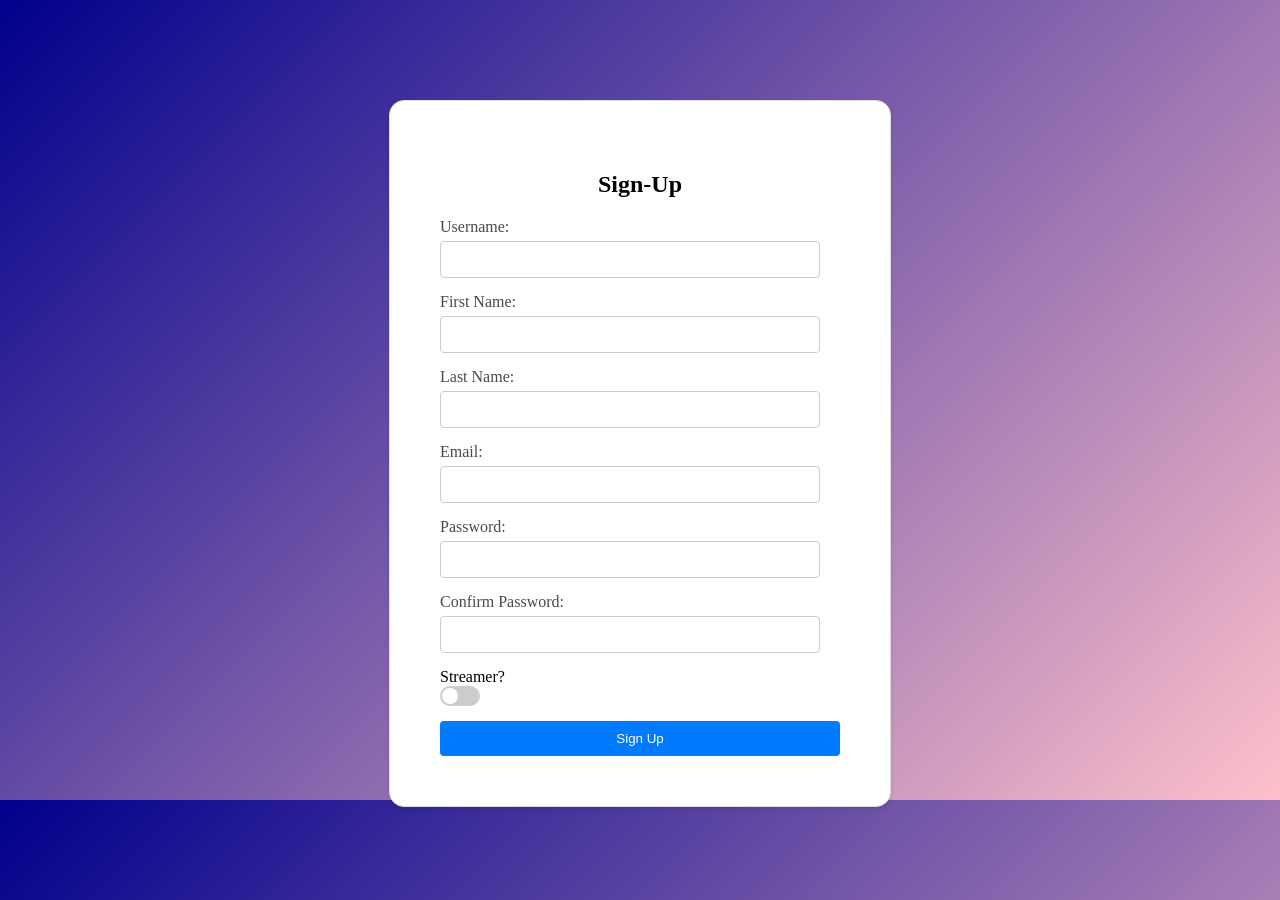
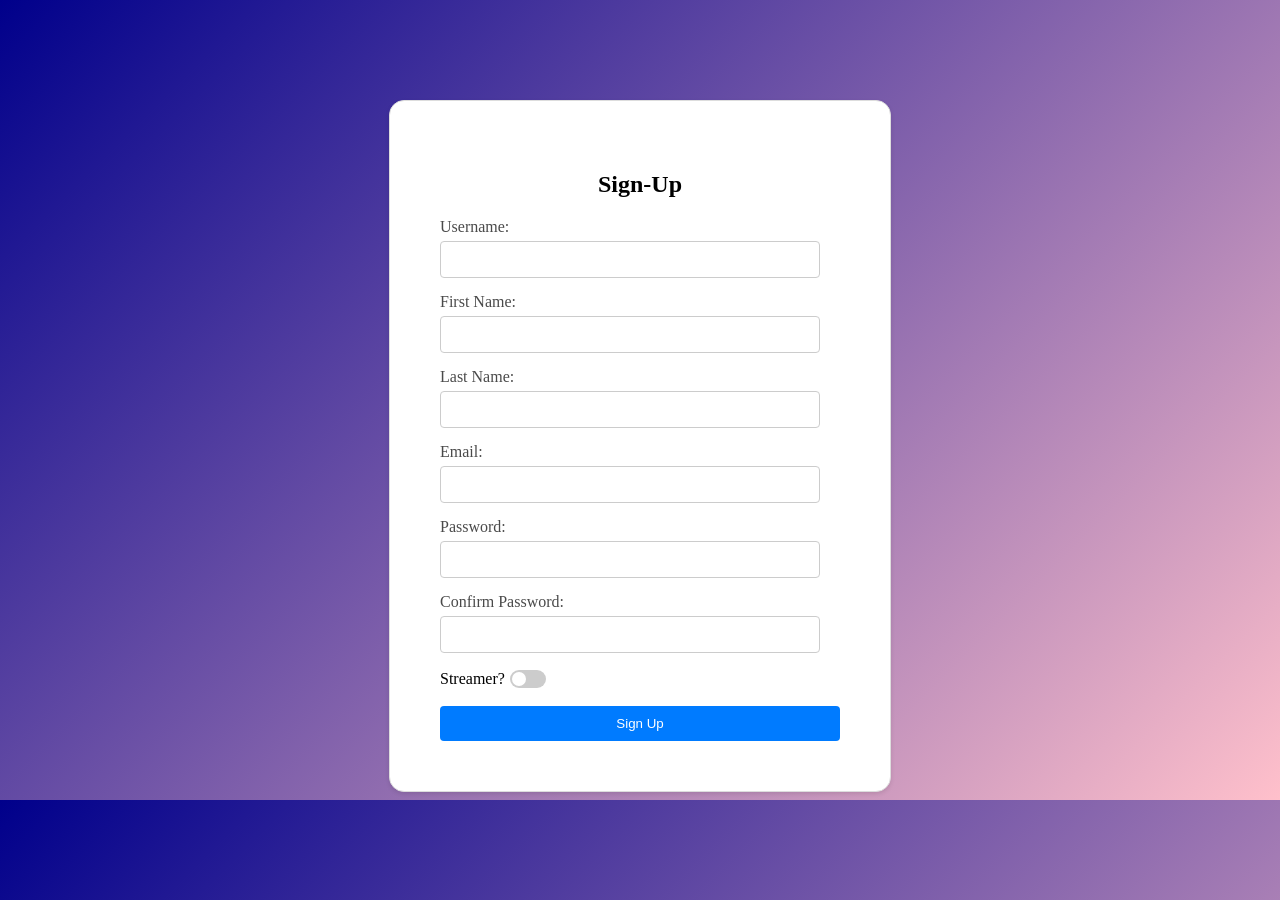
Before and after one commit to Hashim34643/StreamFlow-frontend, a React (Vite) app in the folder StreamFlow/: page / in a window 1280 px wide. Built offline with nearby package versions, Linux system fonts and the light colour scheme.

Commit message:
changing display of checkbox

```diff
--- a/StreamFlow/src/Sign-up.jsx
+++ b/StreamFlow/src/Sign-up.jsx
@@ -52,11 +52,11 @@ const SignUpForm = () => {
                     <label htmlFor='confirmPassword'>Confirm Password:</label>
                     <input type="password" id='confirmPassword' name='confirmPassword' value={formData.confirmPassword} onChange={handleChange} />
                 </div>
-                <div className="form-group">
+                <div className="form-group switch-container">
                     <span>Streamer?</span>
-                    <label for="isStreamer" class="switch">
-                        <input type="checkbox" id="isStreamer" name="isStreamer" />
-                        <span class="slider round"></span>
+                    <label className="switch">
+                        <input type="checkbox" id="isStreamer" name="isStreamer" checked={formData.isStreamer} onChange={handleChange} />
+                        <span className="slider round"></span>
                     </label>
                 </div>
                 <button type='submit' className='submit-btn'>Sign Up</button>
--- a/StreamFlow/src/styles/Sign-up.css
+++ b/StreamFlow/src/styles/Sign-up.css
@@ -66,11 +66,19 @@ body {
     background-color: #0056b3;
 }
 
+.switch-container {
+    display: flex;
+    align-items: center;
+    justify-content: flex-start;
+}
+
 .switch {
+    text-align: center;
     position: relative;
+    transform: translateX(5px) translateY(2px);
     display: inline-block;
-    width: 40px;
-    height: 20px;
+    width: 36px;
+    height: 18px;
   }
 
   .switch input {
@@ -95,8 +103,8 @@ body {
   .slider:before {
     position: absolute;
     content: "";
-    height: 16px;
-    width: 16px;
+    height: 14px;
+    width: 14px;
     left: 2px;
     bottom: 2px;
     background-color: white;
@@ -114,7 +122,7 @@ body {
   }
 
   input:checked + .slider:before {
-    -webkit-transform: translateX(20px);
-    -ms-transform: translateX(20px);
-    transform: translateX(20px);
+    -webkit-transform: translateX(18px);
+    -ms-transform: translateX(18px);
+    transform: translateX(18px);
   }
```
